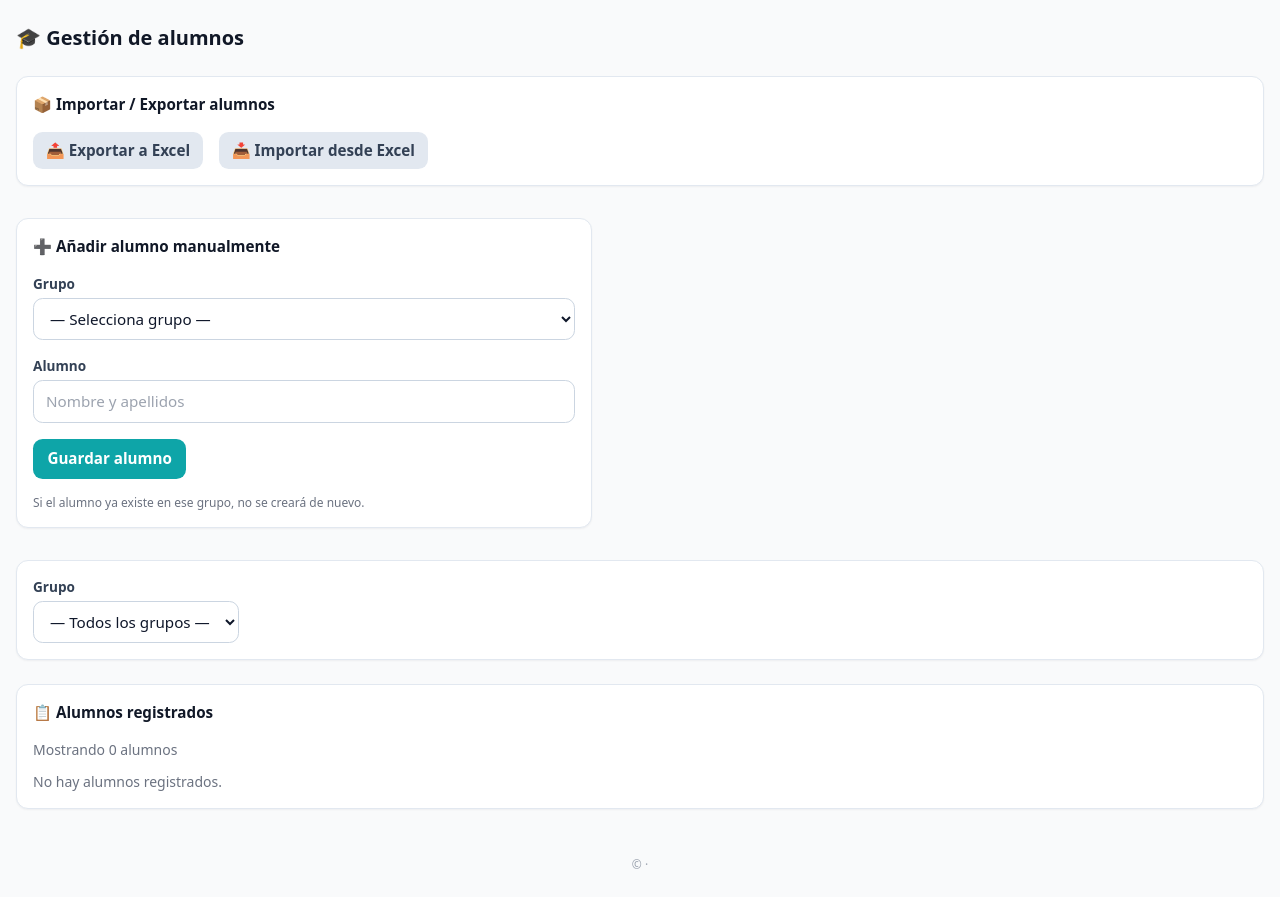
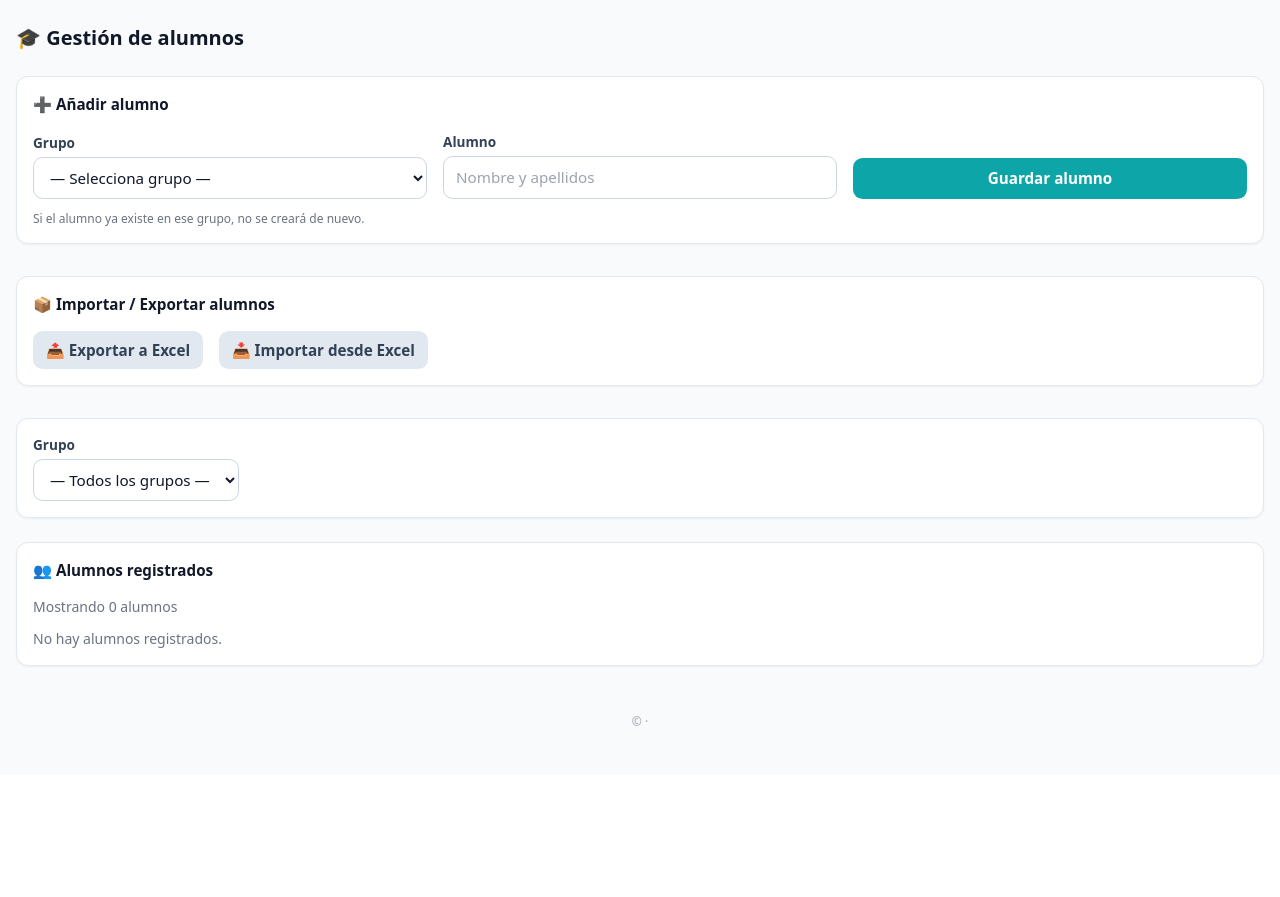
Before and after one commit to pablo-1974/AGB-incidencias, a FastAPI app: template templates/admin/students.html in a window 1280 px wide. Shown: the part 25-922 px from the top of the page. After the commit the page ends 751 px from the top, so only its background shows below. Run offline with FastAPI, Linux system fonts and the light colour scheme; the template is opened without the code that fills it, so the values that code supplies are empty; some libraries are stand-ins or nearby versions.

Commit message:
Update students.html

```diff
--- a/templates/admin/students.html
+++ b/templates/admin/students.html
@@ -6,91 +6,33 @@
 
 <h1 class="text-xl font-semibold mb-6">🎓 Gestión de alumnos</h1>
 
-{# ===============================
+{# =========================================================
    MENSAJES DE ESTADO
-   =============================== #}
-
+   ========================================================= #}
 {% if request.query_params.get("status") == "imported" %}
   <div class="alert ok mb-4">
     ✅ Importación completada — creados {{ request.query_params.get("created") }} alumnos nuevos.
   </div>
 {% elif request.query_params.get("status") == "created" %}
-  <div class="alert ok mb-4">
-    ✅ Alumno añadido correctamente.
-  </div>
+  <div class="alert ok mb-4">✅ Alumno añadido correctamente.</div>
 {% elif request.query_params.get("status") == "updated" %}
-  <div class="alert ok mb-4">
-    ✅ Alumno actualizado correctamente.
-  </div>
+  <div class="alert ok mb-4">✅ Alumno actualizado correctamente.</div>
 {% elif request.query_params.get("status") == "exists" %}
-  <div class="alert warn mb-4">
-    ⚠️ El alumno ya existe en ese grupo.
-  </div>
+  <div class="alert warn mb-4">⚠️ El alumno ya existe en ese grupo.</div>
 {% elif request.query_params.get("status") == "error" %}
-  <div class="alert err mb-4">
-    ❌ No se pudo realizar la acción.
-  </div>
+  <div class="alert err mb-4">❌ No se pudo realizar la acción.</div>
 {% endif %}
 
-{# ===============================
-   IMPORTAR / EXPORTAR
-   =============================== #}
+{# =========================================================
+   AÑADIR ALUMNO
+   ========================================================= #}
+<div class="card mb-8">
 
-<div class="card mb-8">
-  <h2 class="font-semibold mb-4">📦 Importar / Exportar alumnos</h2>
+  <h2 class="font-semibold mb-4">➕ Añadir alumno</h2>
 
-  <div class="flex flex-col sm:flex-row gap-4 items-start">
-
-    <a href="/admin/students/export">
-      <button class="btn-muted">📤 Exportar a Excel</button>
-    </a>
-
-    <details>
-      <summary class="btn-muted cursor-pointer">
-        📥 Importar desde Excel
-      </summary>
-
-      <form
-        method="post"
-        action="/admin/students/import"
-        enctype="multipart/form-data"
-        class="mt-3 space-y-3"
-      >
-        <input
-          type="file"
-          name="file"
-          accept=".xlsx"
-          required
-          class="input"
-        >
-
-        <button
-          type="submit"
-          class="btn-primary"
-          onclick="return confirm('¿Importar alumnos desde este archivo?')"
-        >
-          Importar
-        </button>
-
-        <p class="text-xs text-gray-500">
-          Columnas requeridas:
-          <strong>Grupo</strong>, <strong>Alumno</strong>.<br>
-          Si el alumno ya existe en ese grupo, no se crea de nuevo.
-        </p>
-      </form>
-    </details>
-
-  </div>
-</div>
-
-{# ===============================
-   AÑADIR ALUMNO MANUALMENTE
-   =============================== #}
-
-<div class="card mb-8 max-w-xl">
-  <h2 class="font-semibold mb-4">➕ Añadir alumno manualmente</h2>
-
-  <form method="post" action="/admin/students/create" class="space-y-4">
+  <form method="post"
+        action="/admin/students/create"
+        class="grid grid-cols-1 sm:grid-cols-3 gap-4 items-end">
 
     <div>
       <label class="label">Grupo</label>
@@ -107,27 +49,79 @@
       <input
         type="text"
         name="alumno"
+        class="input"
         required
-        class="input w-full"
         placeholder="Nombre y apellidos"
       >
     </div>
 
-    <button type="submit" class="btn-primary">
-      Guardar alumno
-    </button>
-
-    <p class="text-xs text-gray-500">
-      Si el alumno ya existe en ese grupo, no se creará de nuevo.
-    </p>
+    <div class="flex items-end">
+      <button type="submit" class="btn-primary w-full">
+        Guardar alumno
+      </button>
+    </div>
 
   </form>
+
+  <p class="text-xs text-gray-500 mt-3">
+    Si el alumno ya existe en ese grupo, no se creará de nuevo.
+  </p>
+
 </div>
 
-{# ===============================
-   FILTRO POR GRUPO
-   =============================== #}
+{# =========================================================
+   IMPORTAR / EXPORTAR
+   ========================================================= #}
+<div class="card mb-8">
 
+  <h2 class="font-semibold mb-4">📦 Importar / Exportar alumnos</h2>
+
+  <div class="flex flex-col sm:flex-row gap-4 items-start">
+
+    <a href="/admin/students/export">
+      <button class="btn-muted">
+        📤 Exportar a Excel
+      </button>
+    </a>
+
+    <details>
+      <summary class="btn-muted cursor-pointer">
+        📥 Importar desde Excel
+      </summary>
+
+      <form method="post"
+            action="/admin/students/import"
+            enctype="multipart/form-data"
+            class="mt-3 space-y-3">
+
+        <input
+          type="file"
+          name="file"
+          accept=".xlsx"
+          required
+          class="input"
+        >
+
+        <button type="submit"
+                class="btn-primary"
+                onclick="return confirm('¿Importar alumnos desde este archivo?')">
+          Importar
+        </button>
+
+        <p class="text-xs text-gray-500">
+          Columnas requeridas:
+          <strong>Grupo</strong>, <strong>Alumno</strong>.<br>
+          Si el alumno ya existe en ese grupo, no se creará de nuevo.
+        </p>
+      </form>
+    </details>
+
+  </div>
+</div>
+
+{# =========================================================
+   FILTRO
+   ========================================================= #}
 <div class="card mb-6">
   <form method="get" class="flex flex-col sm:flex-row gap-4 items-end">
 
@@ -147,12 +141,12 @@
   </form>
 </div>
 
-{# ===============================
+{# =========================================================
    LISTADO DE ALUMNOS
-   =============================== #}
+   ========================================================= #}
+<div class="card">
 
-<div class="card">
-  <h2 class="font-semibold mb-4">📋 Alumnos registrados</h2>
+  <h2 class="font-semibold mb-4">👥 Alumnos registrados</h2>
 
   <p class="text-sm text-gray-500 mb-3">
     Mostrando {{ students | length }}
@@ -178,17 +172,15 @@
       <tr>
         <td>{{ s.grupo }}</td>
         <td>{{ s.alumno }}</td>
-        <td class="nowrap">
+        <td class="nowrap space-x-1">
 
           <details class="inline-block relative">
             <summary class="btn-muted cursor-pointer">✏️</summary>
 
-            <div class="absolute z-10 mt-2 p-4 card w-64">
-              <form
-                method="post"
-                action="/admin/students/update/{{ s.id }}"
-                class="space-y-2"
-              >
+            <div class="absolute left-0 sm:right-0 sm:left-auto z-10 mt-2 p-4 card w-72 max-w-[90vw]">
+              <form method="post"
+                    action="/admin/students/update/{{ s.id }}"
+                    class="space-y-2">
 
                 <select name="grupo" class="input" required>
                   {% for g in groups %}
@@ -210,6 +202,7 @@
                 <button class="btn-primary w-full">
                   Guardar
                 </button>
+
               </form>
             </div>
           </details>
@@ -225,6 +218,7 @@
       No hay alumnos registrados.
     </p>
   {% endif %}
+
 </div>
 
 <script>
```
